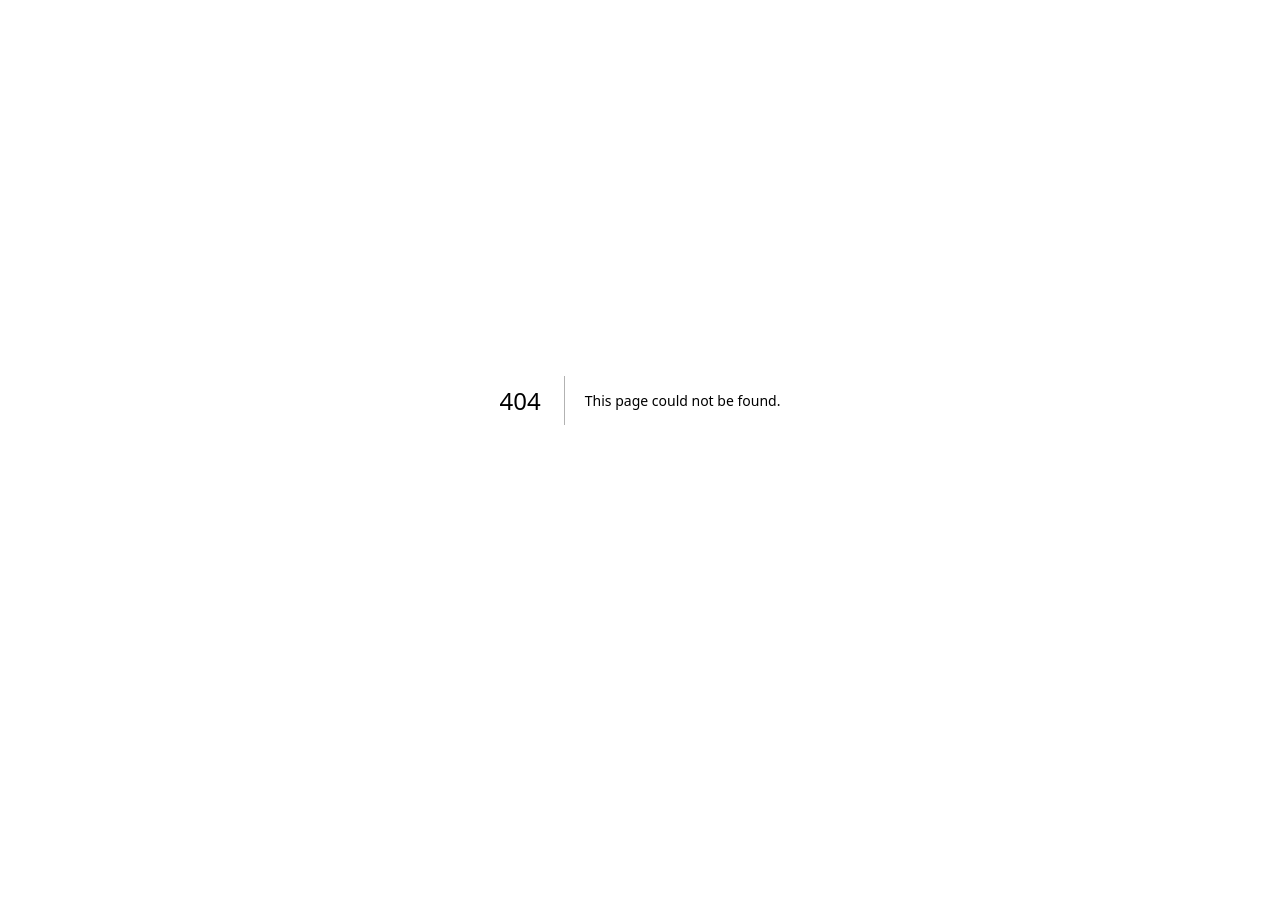
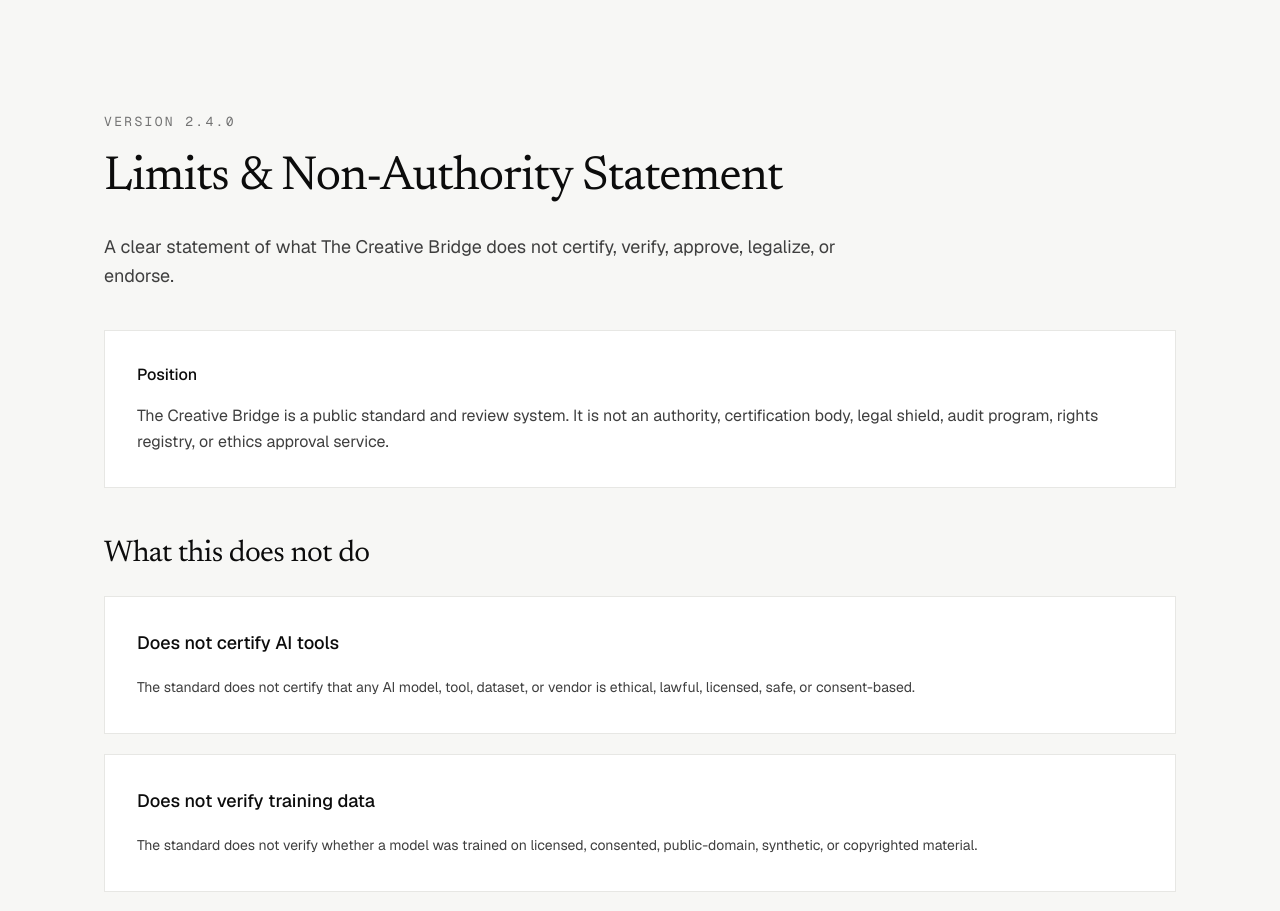
Before and after one commit to zacharymplace/creative-bridge, a Next.js app: page /limits in a window 1280 px wide. Before the commit this address had no page. Shown: the top 911 px of the page. Before the commit the page ends 800 px from the top, so only its background shows below. Built offline with nearby package versions, Linux system fonts and the light colour scheme.

Commit message:
Add limits and non-authority statement

```diff
--- a/package.json
+++ b/package.json
@@ -1,6 +1,6 @@
 {
   "name": "creative-bridge",
-  "version": "2.3.0",
+  "version": "2.4.0",
   "private": true,
   "scripts": {
     "prebuild": "node scripts/sync-public-assets.mjs",
--- a/scripts/qa-static-export.mjs
+++ b/scripts/qa-static-export.mjs
@@ -52,6 +52,9 @@
   "docs/releases/v2.1.0.md",
   "docs/releases/v2.2.0.md",
   "docs/releases/v2.3.0.md",
+  "docs/releases/v2.4.0.md",
+  "docs/limits-and-non-authority.md",
+  "limits.html",
   "docs/whyfiles/platform-capability-gating.md",
   "docs/whyfiles/review-response-traceability.md",
   "docs/whyfiles/collaborator-credit.md",
--- a/scripts/sync-public-assets.mjs
+++ b/scripts/sync-public-assets.mjs
@@ -44,6 +44,8 @@
   "releases/v2.1.0.md",
   "releases/v2.2.0.md",
   "releases/v2.3.0.md",
+  "releases/v2.4.0.md",
+  "limits-and-non-authority.md",
   "whyfiles/platform-capability-gating.md",
   "whyfiles/review-response-traceability.md",
   "whyfiles/collaborator-credit.md",
--- /dev/null
+++ b/src/app/limits/page.tsx
@@ -0,0 +1,74 @@
+import { limitsStatement } from "@/content/limits/limits";
+
+export default function LimitsPage() {
+  return (
+    <main>
+      <section className="cb-container cb-section-y">
+        <p className="font-mono text-[13px] uppercase tracking-[0.18em] text-[var(--cb-muted)]">
+          Version {limitsStatement.version}
+        </p>
+
+        <h1 className="cb-display mt-4 max-w-4xl text-4xl tracking-tight text-[var(--cb-ink)] sm:text-5xl sm:leading-tight">
+          {limitsStatement.title}
+        </h1>
+
+        <p className="mt-6 max-w-3xl text-lg leading-relaxed text-[var(--cb-body)]">
+          {limitsStatement.summary}
+        </p>
+
+        <div className="mt-10 border border-[var(--cb-border)] bg-[var(--cb-surface)] p-6 sm:p-8">
+          <h2 className="text-base font-medium text-[var(--cb-ink)]">
+            Position
+          </h2>
+          <p className="mt-4 text-base leading-relaxed text-[var(--cb-body)]">
+            {limitsStatement.position}
+          </p>
+        </div>
+
+        <section className="mt-12">
+          <h2 className="cb-display text-3xl text-[var(--cb-ink)]">
+            What this does not do
+          </h2>
+
+          <div className="mt-6 grid gap-5">
+            {limitsStatement.doesNot.map((item) => (
+              <article
+                key={item.title}
+                className="border border-[var(--cb-border)] bg-[var(--cb-surface)] p-6 sm:p-8"
+              >
+                <h3 className="text-lg font-medium text-[var(--cb-ink)]">
+                  {item.title}
+                </h3>
+                <p className="mt-4 text-sm leading-7 text-[var(--cb-body)]">
+                  {item.body}
+                </p>
+              </article>
+            ))}
+          </div>
+        </section>
+
+        <section className="mt-12 grid gap-8 lg:grid-cols-2">
+          <div className="border border-[var(--cb-border)] bg-[var(--cb-surface)] p-6 sm:p-8">
+            <h2 className="cb-display text-3xl text-[var(--cb-ink)]">
+              Use properly
+            </h2>
+            <ul className="mt-6 space-y-4 text-sm leading-7 text-[var(--cb-body)]">
+              {limitsStatement.useProperly.map((item) => (
+                <li key={item}>— {item}</li>
+              ))}
+            </ul>
+          </div>
+
+          <div className="border border-[var(--cb-border)] bg-[var(--cb-surface)] p-6 sm:p-8">
+            <h2 className="cb-display text-3xl text-[var(--cb-ink)]">
+              Misuse warning
+            </h2>
+            <p className="mt-6 text-sm leading-7 text-[var(--cb-body)]">
+              {limitsStatement.misuseWarning}
+            </p>
+          </div>
+        </section>
+      </section>
+    </main>
+  );
+}
--- /dev/null
+++ b/src/content/limits/limits.ts
@@ -0,0 +1,59 @@
+export const limitsStatement = {
+  title: "Limits & Non-Authority Statement",
+  version: "2.4.0",
+  summary:
+    "A clear statement of what The Creative Bridge does not certify, verify, approve, legalize, or endorse.",
+  position:
+    "The Creative Bridge is a public standard and review system. It is not an authority, certification body, legal shield, audit program, rights registry, or ethics approval service.",
+  doesNot: [
+    {
+      title: "Does not certify AI tools",
+      body:
+        "The standard does not certify that any AI model, tool, dataset, or vendor is ethical, lawful, licensed, safe, or consent-based.",
+    },
+    {
+      title: "Does not verify training data",
+      body:
+        "The standard does not verify whether a model was trained on licensed, consented, public-domain, synthetic, or copyrighted material.",
+    },
+    {
+      title: "Does not legalize projects",
+      body:
+        "Using this standard does not resolve copyright, trademark, publicity, privacy, labor, contract, or licensing questions.",
+    },
+    {
+      title: "Does not approve creators",
+      body:
+        "A creator following the standard should not imply endorsement, approval, certification, or moral clearance.",
+    },
+    {
+      title: "Does not endorse projects",
+      body:
+        "Project profiles, review materials, readiness language, or rubric alignment are not endorsements.",
+    },
+    {
+      title: "Does not replace legal review",
+      body:
+        "The standard is not legal advice and does not replace counsel, rights review, contract review, or professional clearance.",
+    },
+    {
+      title: "Does not guarantee ethical status",
+      body:
+        "Disclosure, credit specificity, consent boundaries, and review logs can improve accountability, but they do not guarantee that a project is ethical.",
+    },
+    {
+      title: "Does not resolve labor fairness",
+      body:
+        "The standard can require clarity around roles, scope, credit, and compensation, but it does not guarantee fair terms or adequate pay.",
+    },
+  ],
+  useProperly: [
+    "Use it to make process, boundaries, and risks more visible.",
+    "Use it to improve collaborator-facing clarity before outreach.",
+    "Use it to separate disclosure from endorsement.",
+    "Use it to document decisions and rejected patterns.",
+    "Use it to ask better review questions.",
+  ],
+  misuseWarning:
+    "If this standard is used to imply certification, legality, endorsement, safety, or moral approval, it is being misused.",
+} as const;
--- a/src/content/site-copy.ts
+++ b/src/content/site-copy.ts
@@ -168,6 +168,7 @@
   { label: "Response Log", href: "/review-response-log" },
   { label: "Review OS", href: "/review-os" },
   { label: "Whyfiles", href: "/whyfiles" },
+  { label: "Limits", href: "/limits" },
   { label: "Submit", href: "/submit" },
   { label: "Collaborate", href: "/collaborate" },
   { label: "Trust", href: "/trust" },
@@ -186,6 +187,7 @@
   { label: "Response Log", href: "/review-response-log" },
   { label: "Review OS", href: "/review-os" },
   { label: "Whyfiles", href: "/whyfiles" },
+  { label: "Limits", href: "/limits" },
     { label: "Standard", href: "/standard" },
     { label: "Manifesto", href: "/manifesto" },
   ] as const,
```
Also changed, not shown: 2 other files (tests, documents, lock files or other folders).
